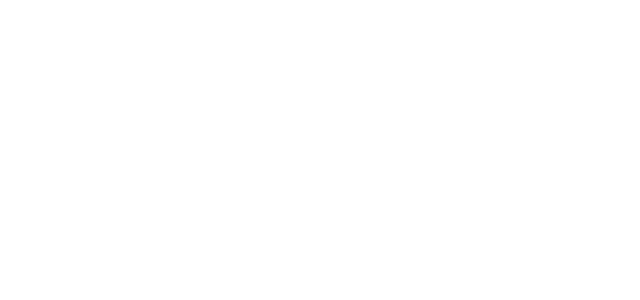
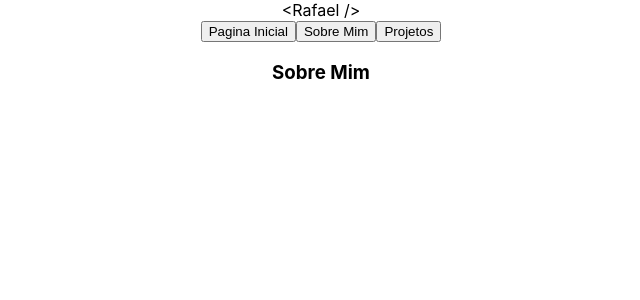
Before and after one commit to rafaelsisoares/portfolio, a React (Create React App) app: page /about in a window 1280 px wide. Before the commit this address had no page. Shown: the top 300 px of the page, without its empty margins (319-959 px from the left). Built offline with nearby package versions, Linux system fonts and the light colour scheme.

Commit message:
feat: Criacao da base da pagina About

```diff
--- a/src/App.jsx
+++ b/src/App.jsx
@@ -2,12 +2,14 @@
 import { Routes, Route } from 'react-router-dom';
 import './App.css';
 import Home from './Pages/Home';
+import About from './Pages/About';
 
 function App() {
   return (
     <section className="App">
       <Routes>
-        <Route exact path="/" Component={Home} />
+        <Route exact path="/" element={<Home />} />
+        <Route path="/about" element={<About />} />
       </Routes>
     </section>
   );
--- /dev/null
+++ b/src/Pages/About.jsx
@@ -0,0 +1,11 @@
+import React from 'react';
+import Header from '../Components/Header';
+
+export default function About() {
+  return (
+    <section>
+      <Header />
+      <h1>Sobre Mim</h1>
+    </section>
+  );
+}
```
